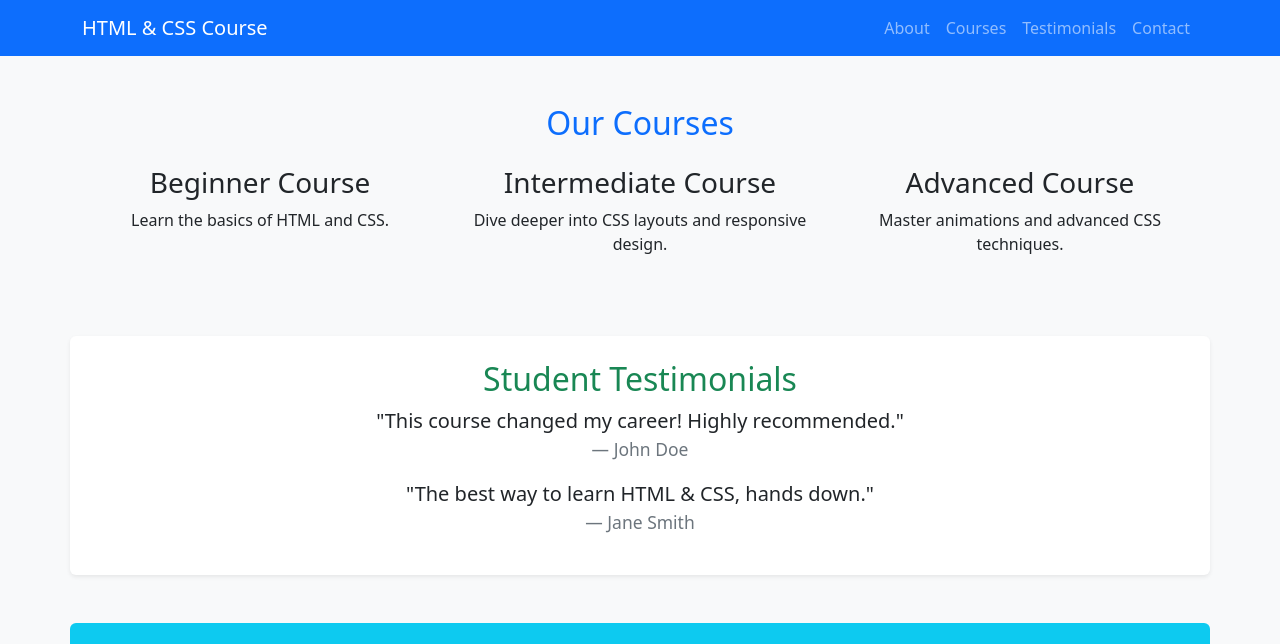
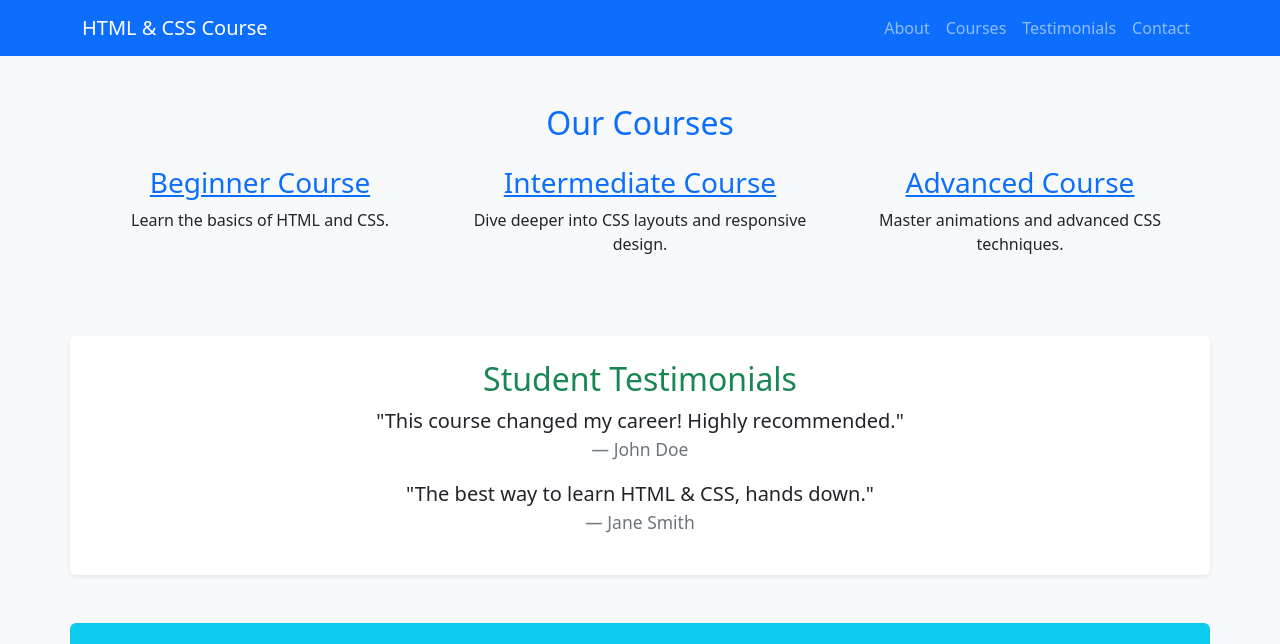
Before and after one commit to vlada123m22/WP_Lab4, a plain HTML site: page index.html in a window 1280 px wide. Shown: the top 644 px of the page. Drawn offline with nearby package versions, Linux system fonts and the light colour scheme.

Commit message:
make all courses clickable

```diff
--- a/index.html
+++ b/index.html
@@ -45,15 +45,15 @@
         <h2 class="text-center text-primary">Our Courses</h2>
         <div class="row text-center">
             <div class="col-md-4 p-3">
-                <h3>Beginner Course</h3>
+                <h3><a href="https://example.com" target="_blank">Beginner Course</a></h3>
                 <p>Learn the basics of HTML and CSS.</p>
             </div>
             <div class="col-md-4 p-3">
-                <h3>Intermediate Course</h3>
+                <h3><a href="https://example.com" target="_blank">Intermediate Course</a></h3>
                 <p>Dive deeper into CSS layouts and responsive design.</p>
             </div>
             <div class="col-md-4 p-3">
-                <h3>Advanced Course</h3>
+                <h3><a href="https://example.com" target="_blank">Advanced Course</a></h3>
                 <p>Master animations and advanced CSS techniques.</p>
             </div>
         </div>
```
